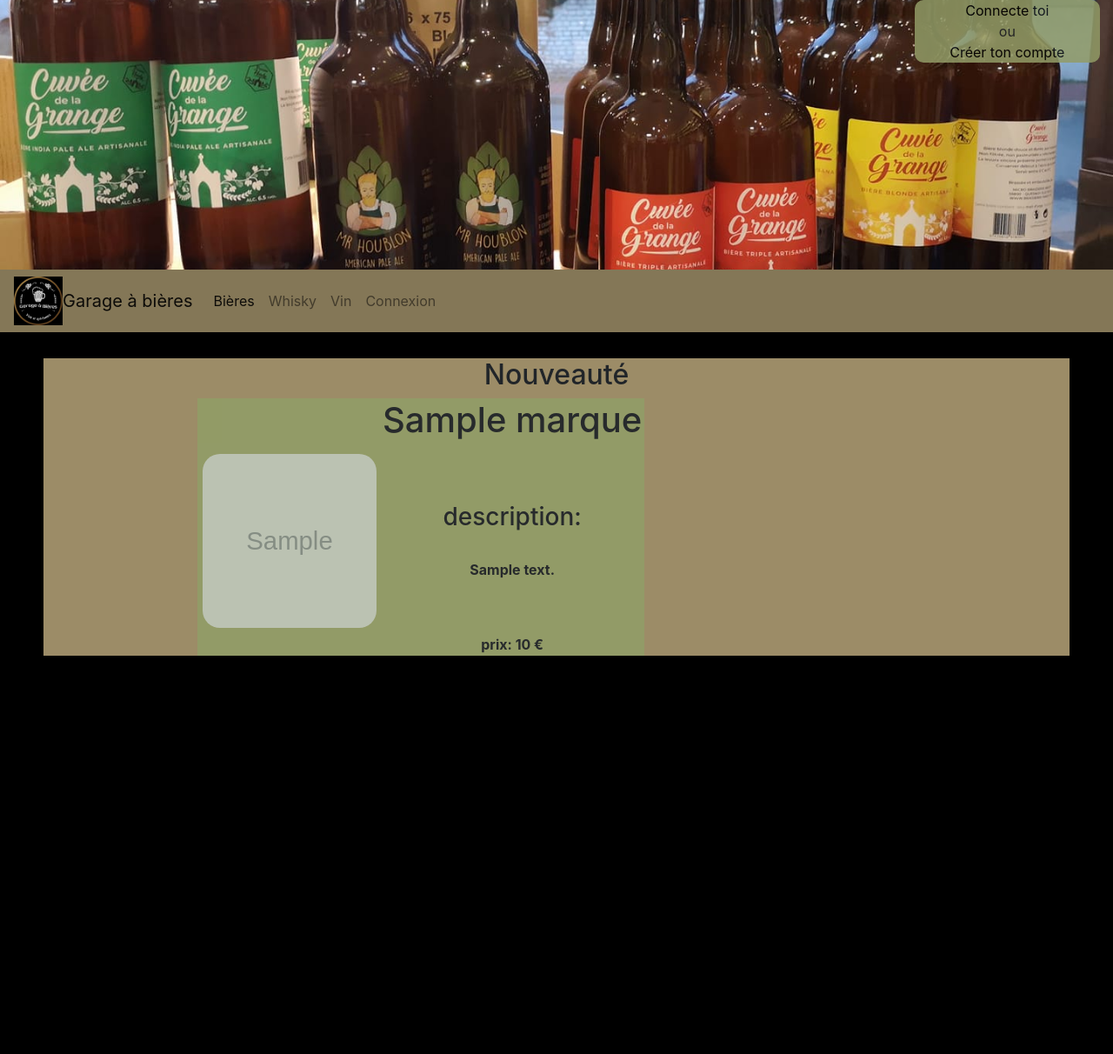
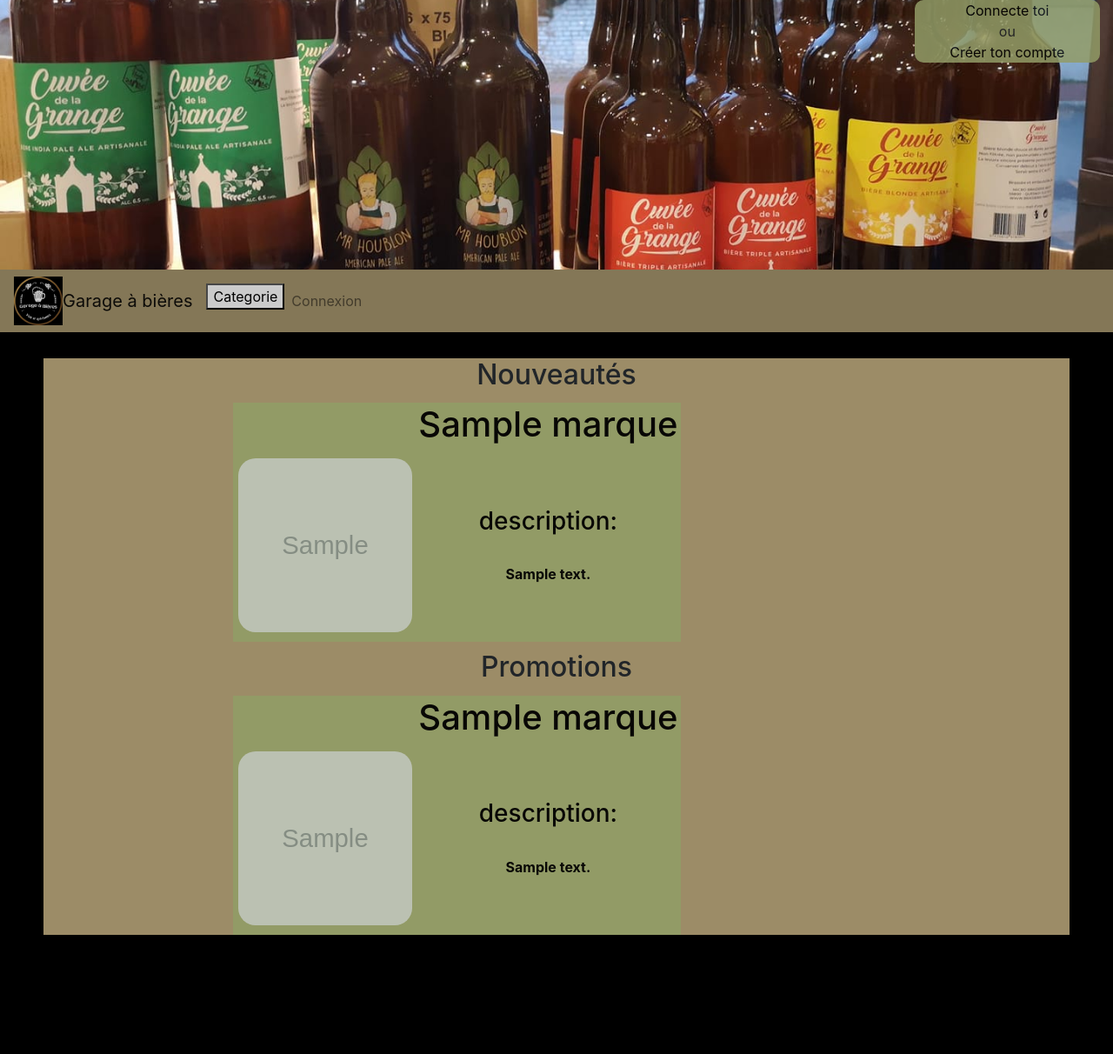
Before and after one commit to Jerem5962/Garage_a_bieres, a PHP site: template templates/home/index.html.twig in a window 1280 px wide. Shown: the whole page at 87% size. Run offline with PHP 8.4, Linux system fonts and the light colour scheme; the template is opened without the code that fills it: most values are stand-ins (such as "Sample title", 1, 10 or a date in 2020); grey boxes marked "Sample" are stand-in pictures; lists and menus that the app fills with data are empty; style sheets or scripts are compiled from the project's sources; some libraries are stand-ins or nearby versions.

Commit message:
add promo product and new product

```diff
--- a/assets/scss/home.scss
+++ b/assets/scss/home.scss
@@ -9,12 +9,26 @@
 
             .content {
                 width: 70%;
+                height: auto;
                 margin: 10px auto;
             }
 
+            .content_product {
+                height: 35vh;
+                overflow: scroll;
+                overflow-x: hidden;
+
                 .produit_card {
-                margin: 5px 0;
+                    display: flex;
+                    margin: 5px auto;
+                    width: 90%;
                 }
+
+                a {
+                    color: black;
+                    text-decoration: none;
+                }
+
                 img {
                     height: 200px;
                     width: 200px;
@@ -35,4 +49,6 @@
             }
 
         }
+
     }
+}
--- a/src/Controller/ProduitController.php
+++ b/src/Controller/ProduitController.php
@@ -17,6 +17,8 @@
 {
     /**
      * @Route("/", name="produit_index", methods={"GET"})
+     * @param ProduitRepository $produitRepository
+     * @return Response
      */
     public function index(ProduitRepository $produitRepository): Response
     {
@@ -27,6 +29,8 @@
 
     /**
      * @Route("/new", name="produit_new", methods={"GET","POST"})
+     * @param Request $request
+     * @return Response
      */
     public function new(Request $request): Response
     {
@@ -50,6 +54,8 @@
 
     /**
      * @Route("/{id}", name="produit_show", methods={"GET"})
+     * @param Produit $produit
+     * @return Response
      */
     public function show(Produit $produit): Response
     {
--- a/src/Form/ProduitType.php
+++ b/src/Form/ProduitType.php
@@ -18,6 +18,7 @@
             ->add('degres')
             ->add('photos')
             ->add('categorie')
+            ->add('price')
         ;
     }
 
--- a/templates/base.html.twig
+++ b/templates/base.html.twig
@@ -36,15 +36,25 @@
                 </button>
                 <div class="collapse navbar-collapse" id="navbarNav">
                     <ul class="navbar-nav">
+                        <li class="nav-item">
+                            <button class="" data-toggle="collapse" data-target="#categorie" type="button" aria-controls="categorie" aria-expanded="false" aria-label="Toggle navigation">
+                                <span>Categorie</span>
+                            </button>
+                        </li>
+
+                        <div class="collapse" id="categorie">
                             <li class="nav-item active">
-                            <a class="nav-link" href="#">Bières <span class="sr-only">(current)</span></a>
+                                <a class="nav-link" href="/biere">Bières<span class="sr-only">(current)</span></a>
                             </li>
                             <li class="nav-item">
-                            <a class="nav-link" href="#">Whisky</a>
+                                <a class="nav-link" href="/vin">Vin</a>
                             </li>
                             <li class="nav-item">
-                            <a class="nav-link" href="#">Vin</a>
+                                <a class="nav-link" href="whisky">Whisky</a>
                             </li>
+                        </div>
+
+                        <div class="float-right">
                             {% if app.user %}
                                 <li class="nav-item">
                                     <a class="nav-link" href="{{ path('app_logout') }}">Déconnexion</a>
@@ -54,6 +64,8 @@
                                     <a class="nav-link" href="{{ path('app_login') }}">Connexion</a>
                                 </li>
                             {% endif %}
+                        </div>
+
                     </ul>
                 </div>
             </nav>
--- a/templates/home/index.html.twig
+++ b/templates/home/index.html.twig
@@ -7,9 +7,11 @@
         <div class="container_body">
             <div class="content">
                 <div class="title_card">
-                    <h2 class="text-center">Nouveauté</h2>
+                    <h2 class="text-center">Nouveautés</h2>
                 </div>
+                <div class="content_product">
                     {% for produit in produits %}
+                        <a href="{{ path('produit_show', { id:produit.id }) }}">
                             <div class="produit_card">
                                 <table class="">
                                     <thead>
@@ -43,7 +45,56 @@
                                     </tfoot>
                                 </table>
                             </div>
+                        </a>
+
                     {% endfor %}
+                </div>
+
+            </div>
+
+            <div class="content">
+                <div class="title_card">
+                    <h2 class="text-center">Promotions</h2>
+                </div>
+                <div class="content_product">
+                    {% for promo in promos %}
+                        <a href="">
+                            <div class="produit_card">
+                                <table class="">
+                                    <thead>
+                                    <tr>
+                                        <th></th>
+                                        <th>
+                                            <h1>{{ promo.marque }}</h1>
+                                        </th>
+                                        <th></th>
+                                    </tr>
+                                    </thead>
+                                    <tboby>
+                                        <tr>
+                                            <th>
+                                                <img src="{{ promo.photos }}" alt="">
+                                            </th>
+                                            <th>
+                                                <h3>description:</h3>  <br>
+                                                {{ promo.description }}
+                                            </th>
+                                        </tr>
+                                    </tboby>
+                                    <tfoot>
+                                    <tr>
+                                        <th>
+                                        </th>
+                                        <th>
+                                            prix: {{ promo.price }} €
+                                        </th>
+                                    </tr>
+                                    </tfoot>
+                                </table>
+                            </div>
+                        </a>
+                    {% endfor %}
+                </div>
             </div>
         </div>
     </main>
```
Also changed, not shown: src/Controller/HomeController.php (+9 -2 lines), src/Entity/Produit.php (+34 -0 lines), src/Migrations/Version20200906113230.php (added, +35 -0 lines), src/Repository/ProduitRepository.php (+10 -0 lines). Lines whose indentation alone changed are shown as unchanged.
